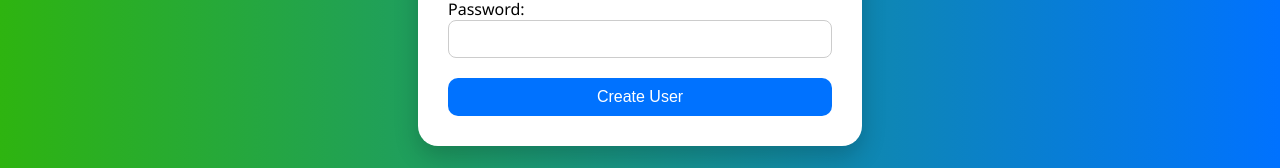
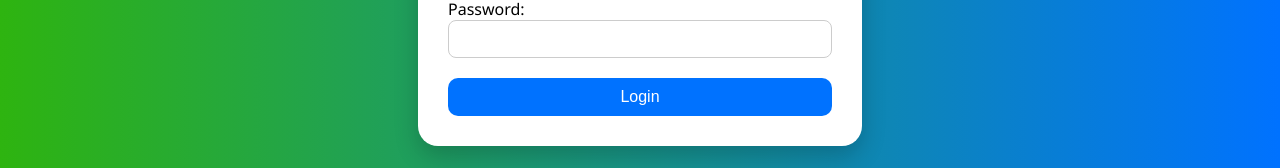
Before and after one commit to berkaykeskino/Spring-Boot, a React (Create React App) app in the folder frontend/: page /login in a window 1280 px wide. Shown: the part 383-551 px from the top of the page. Built offline with nearby package versions, Linux system fonts and the light colour scheme.

Commit message:
login button renamed

```diff
--- a/frontend/src/Components/LoginForm/LoginForm.tsx
+++ b/frontend/src/Components/LoginForm/LoginForm.tsx
@@ -66,7 +66,7 @@
           />
         </div>
 
-        <button className='li-submit-button' type="submit">Create User</button>
+        <button className='li-submit-button' type="submit">Login</button>
       </form>
   );
 }
```
